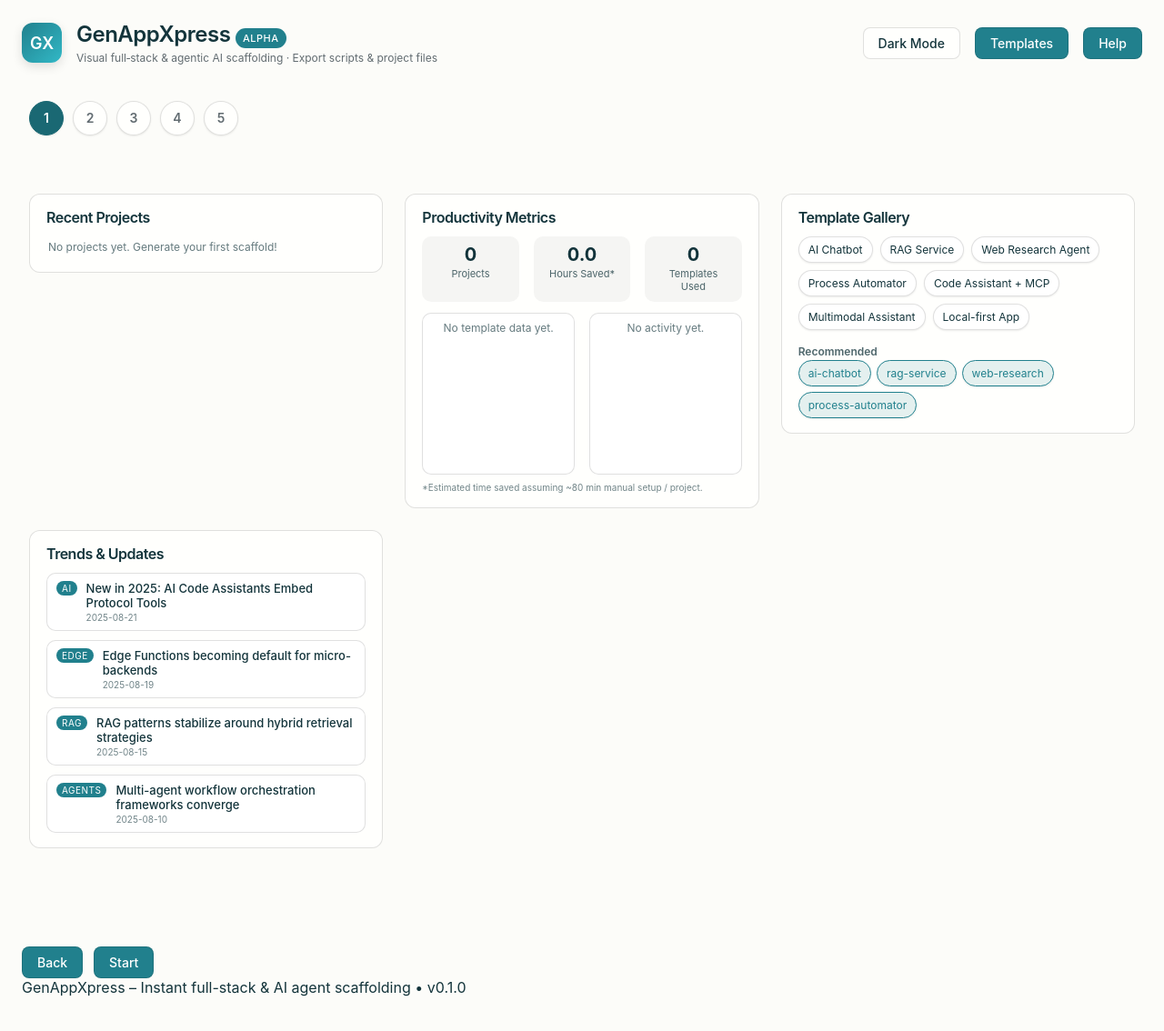
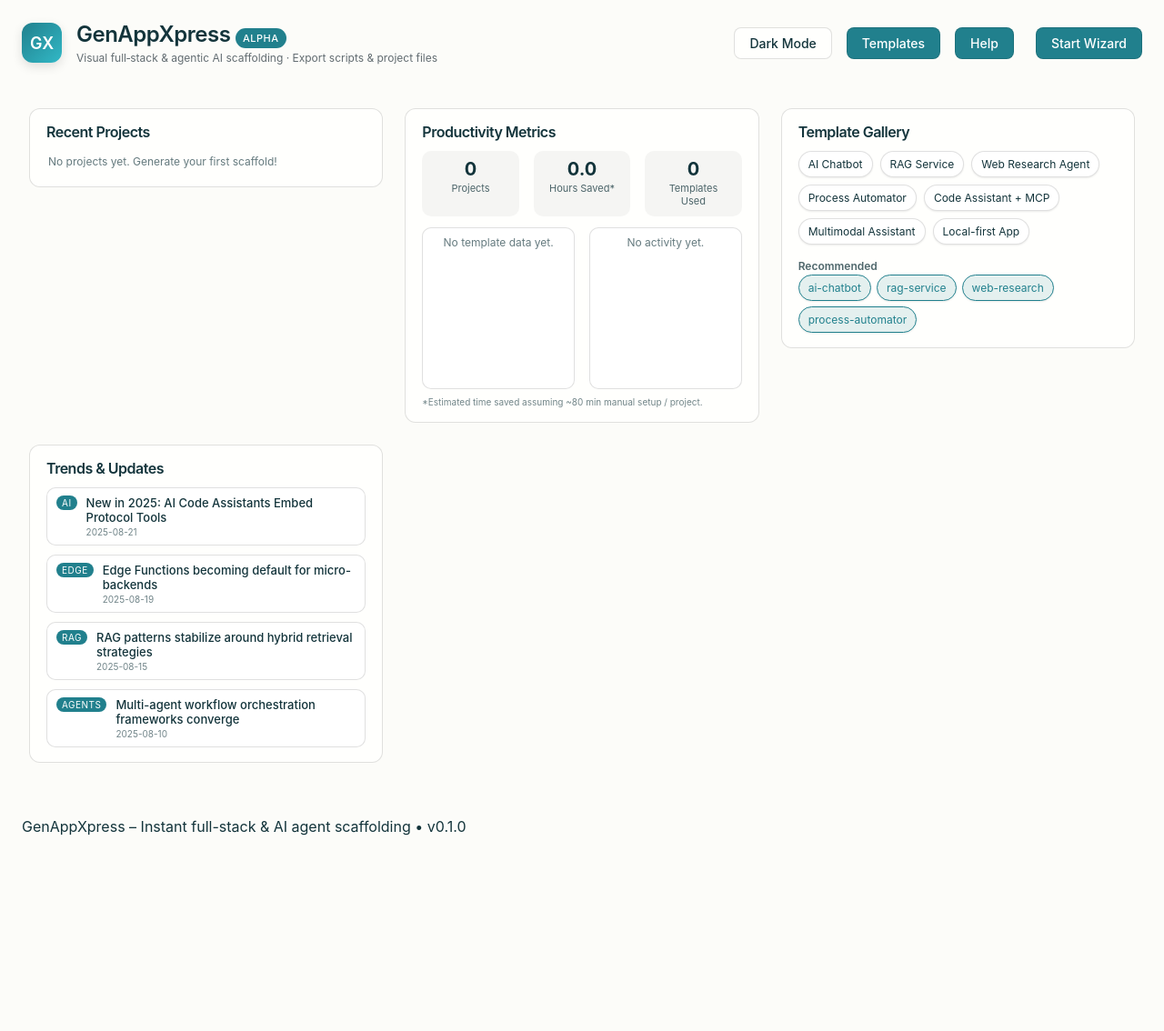
Before and after one commit to GaganGoswami/genappxpress-ai, a React (Vite) app: page / in a window 1280 px wide. Shown: the top 1134 px of the page at 91% size. After the commit the page ends 1079 px from the top, so only its background shows below. Built offline with nearby package versions, Linux system fonts and the light colour scheme.

Commit message:
feat: Refactor App component to improve routing and state management; enhance user navigation between dashboard and wizard views

```diff
--- a/src/App.jsx
+++ b/src/App.jsx
@@ -20,15 +20,12 @@ const emptySelection = {frontend:[], backend:[], database:[], tools:[], aiFramew
  * - JSDoc/type comments for all major functions
  */
 export default function App() {
+  // Routing: 'dashboard' or 'wizard'
+  const [view, setView] = useState('dashboard');
   // State hooks with localStorage persistence for theme and templates
-  const [currentStep, setCurrentStep] = useState(0); // 0 = dashboard
+  const [currentStep, setCurrentStep] = useState(1); // wizard starts at step 1
   const [projectName, setProjectName] = useState('my-awesome-project');
   const [description, setDescription] = useState('An awesome project generated by GenAppXpress');
-  // Force Dashboard on initial mount
-  React.useEffect(() => {
-    setCurrentStep(0);
-  }, []);
-  console.log('GenAppXpress: currentStep', currentStep);
   const [author, setAuthor] = useState('');
   const [license, setLicense] = useState('MIT');
   const [showTemplates, setShowTemplates] = useState(false);
@@ -167,13 +164,15 @@ export default function App() {
   React.useEffect(function() {
     function handleKey(e) {
       if (e.target.tagName === 'INPUT' || e.target.tagName === 'TEXTAREA') return;
+      if (view === 'wizard') {
         if (e.key === 'ArrowRight') setCurrentStep(function(s){return Math.min(4, s + 1);});
-  if (e.key === 'ArrowLeft') setCurrentStep(function(s){return Math.max(0, s - 1);});
+        if (e.key === 'ArrowLeft') setCurrentStep(function(s){return Math.max(1, s - 1);});
+      }
       if (e.key === 'Escape' && showTemplates) setShowTemplates(false);
     }
     window.addEventListener('keydown', handleKey);
     return function() { window.removeEventListener('keydown', handleKey); };
-  }, [showTemplates]);
+  }, [showTemplates, view]);
 
   // Load highlight.js CSS on demand when entering step 3 for first time
   React.useEffect(()=>{
@@ -207,7 +206,7 @@ export default function App() {
   }
 
   return (
-    <div className="app-shell" role="main" aria-label="GenAppXpress Wizard">
+    <div className="app-shell" role="main" aria-label="GenAppXpress">
       <header aria-label="App header">
         <div className="logo" aria-hidden>GX</div>
         <div className="title-block">
@@ -217,13 +216,32 @@ export default function App() {
         <button className="theme-toggle" onClick={toggleTheme} aria-label="Toggle color theme">{darkMode? 'Light Mode':'Dark Mode'}</button>
         <button className="secondary" onClick={()=>setShowTemplates(true)}>Templates</button>
         <button className="secondary" onClick={()=>setShowHelp(true)} aria-label="Show usage/help">Help</button>
+        <button className="secondary" onClick={()=>setView(view==='dashboard'?'wizard':'dashboard')} aria-label="Go to Dashboard" style={{marginLeft:8}}>{view==='dashboard'?'Start Wizard':'Dashboard'}</button>
       </header>
+      {view==='dashboard' ? (
+        <Dashboard
+          onOpenProject={(p)=>{
+            setProjectName(p.projectName);
+            setSelected({frontend:p.frontend||[], backend:p.backend||[], database:p.database||[], tools:p.tools||[], aiFrameworks:p.aiFrameworks||[], llmProviders:p.llmProviders||[], protocols:p.protocols||[]});
+            setView('wizard');
+            setCurrentStep(3);
+          }}
+          onSelectTemplate={(t)=>{
+            if(t?.preset){
+              const preset=t.preset;
+              const updated={...selected};
+              Object.keys(emptySelection).forEach(k=>{ updated[k]=preset[k]||updated[k]; });
+              setSelected(updated);
+              localStorage.setItem('genappxpress-selected', JSON.stringify(updated));
+              setView('wizard');
+              setCurrentStep(2);
+            }
+          }}
+        />
+      ) : (
         <div className="wizard" role="region" aria-label="Wizard Steps">
-        <StepIndicators currentStep={currentStep} steps={["Home","Project","Tech Stack","Summary","Generate"]} setStep={setCurrentStep} />
+          <StepIndicators currentStep={currentStep-1} steps={["Project","Tech Stack","Summary","Generate"]} setStep={step=>setCurrentStep(step+1)} />
           <div className="wizard-panels" role="tabpanel" aria-label="Wizard Panels">
-          <div className={"wizard-step "+(currentStep===0?'active':'')} role="tabpanel" aria-label="Dashboard Step">
-            <Dashboard onOpenProject={(p)=>{ setProjectName(p.projectName); setSelected({frontend:p.frontend||[], backend:p.backend||[], database:p.database||[], tools:p.tools||[], aiFrameworks:p.aiFrameworks||[], llmProviders:p.llmProviders||[], protocols:p.protocols||[]}); setCurrentStep(3); }} onSelectTemplate={(t)=>{ if(t?.preset){ const preset=t.preset; const updated={...selected}; Object.keys(emptySelection).forEach(k=>{ updated[k]=preset[k]||updated[k]; }); setSelected(updated); localStorage.setItem('genappxpress-selected', JSON.stringify(updated)); setCurrentStep(2);} }} />
-          </div>
             <div className={"wizard-step "+(currentStep===1?'active':'')} role="tabpanel" aria-label="Project Configuration Step">
               <div className="section">
                 <h2>Project Configuration</h2>
@@ -302,13 +320,13 @@ export default function App() {
           </div>
           <div className="actions-bar">
             <div className="nav-buttons">
-            <button className="secondary" disabled={currentStep===0} onClick={()=>setCurrentStep(s=>Math.max(0,s-1))}>Back</button>
-            {currentStep<4 && currentStep>0 && <button disabled={!canNext()} onClick={()=>setCurrentStep(s=>Math.min(4,s+1))}>{currentStep===3?'Generate':'Next'}</button>}
-            {currentStep===0 && <button onClick={()=>setCurrentStep(1)}>Start</button>}
+              <button className="secondary" disabled={currentStep===1} onClick={()=>setCurrentStep(s=>Math.max(1,s-1))}>Back</button>
+              {currentStep<4 && currentStep>=1 && <button disabled={!canNext()} onClick={()=>setCurrentStep(s=>Math.min(4,s+1))}>{currentStep===3?'Generate':'Next'}</button>}
             </div>
-          {currentStep===4 && <button onClick={()=>{setCurrentStep(0); setSelected(emptySelection);}} className="ghost">Return Home</button>}
+            {currentStep===4 && <button onClick={()=>{setView('dashboard'); setSelected(emptySelection); setCurrentStep(1);}} className="ghost">Return to Dashboard</button>}
           </div>
         </div>
+      )}
       {showTemplates && <TemplateModal onClose={()=>setShowTemplates(false)} applyTemplate={applyTemplate} />}
       {showHelp && (
         <div className="modal" role="dialog" aria-modal="true" aria-label="Usage Help" style={{zIndex:1000, background:'rgba(0,0,0,0.5)', position:'fixed', top:0, left:0, right:0, bottom:0}}>
@@ -326,7 +344,6 @@ export default function App() {
         </div>
       )}
       <div className="footer-note">GenAppXpress – Instant full-stack & AI agent scaffolding • v0.1.0</div>
-
     </div>
   );
 }
```
Lines whose indentation alone changed are shown as unchanged.
